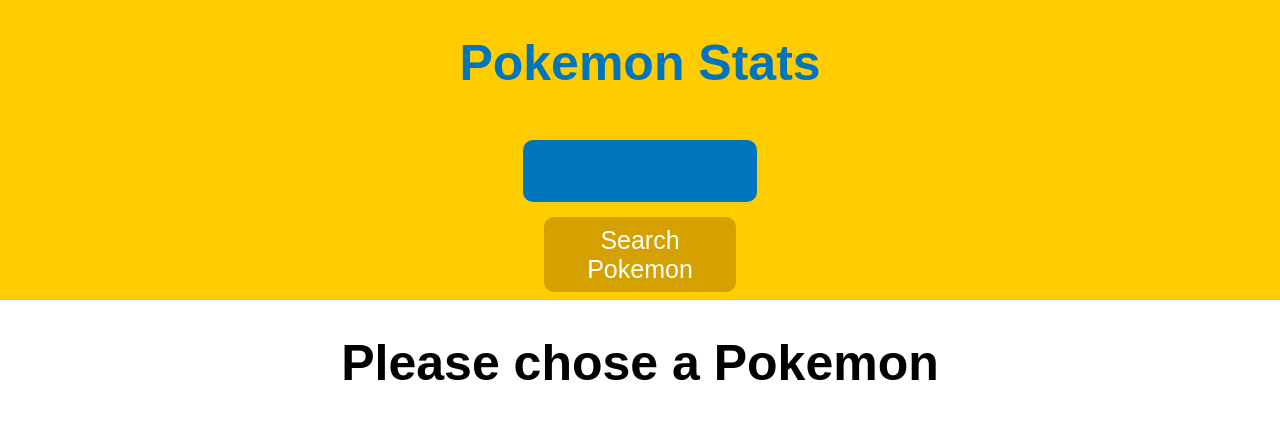
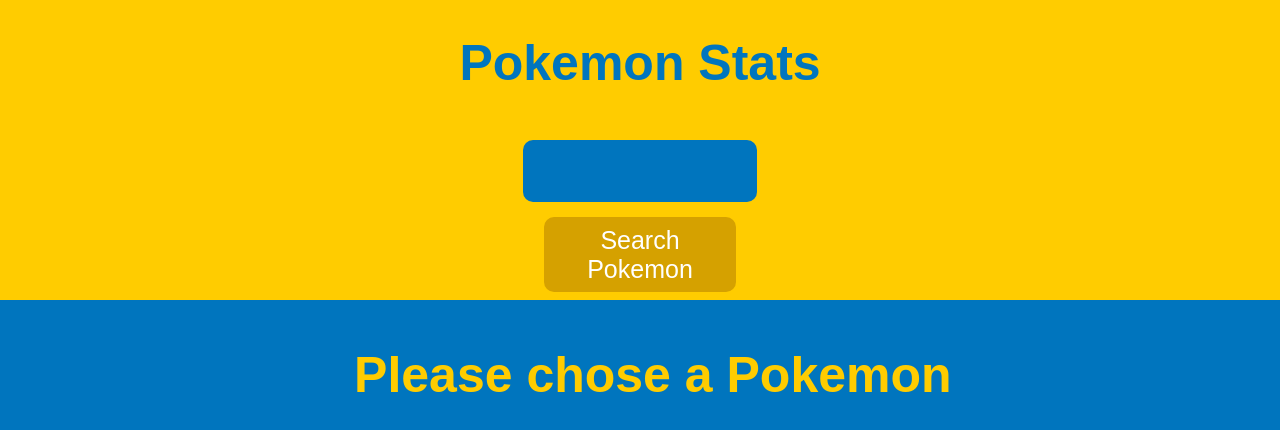
Before and after one commit to CristoforosChoras/pokedex-react-app, a React (Create React App) app: page / in a window 1280 px wide. Shown: the top 430 px of the page. Built offline with nearby package versions, Linux system fonts and the light colour scheme.

Commit message:
pokemon card styling

```diff
--- a/src/App.css
+++ b/src/App.css
@@ -4,6 +4,7 @@ body{
     margin: 0;
     padding: 0;
     box-sizing: border-box;
+    background-color: #0075BE;
 }
 
 .App{
@@ -45,13 +46,26 @@ body{
 .TittleSection button:hover{
     cursor: pointer;
     color: #0075BE;
-    transition: 0.5s ease-in-out;
+    transition: 0.2s ease-in-out;
     border: 4px #0075BE solid ;
 }
 .pokemonCard{
+    width: 100%;
     display: flex;
-    justify-content: center;
-      align-items: center;
+    align-items: center;
     flex-direction: column;
 }
+
+.pokemonCard img{
+    width: 13%;
+    height: 20%;
+    border-radius: 50%;
+    border: #D5A100 25px solid;
+    color: #FFCC00;
+}
+
+.pokemonCard, h3{
+    margin: 1%;
+    color: #FFCC00;
+}
 /* #D5A100 */
--- a/src/App.js
+++ b/src/App.js
@@ -13,12 +13,16 @@ function App() {
         type: "",
     })
     const searchPokemon = () => {
+
         axios.get(`https://pokeapi.co/api/v2/pokemon/${pokemonName}`).then((response) => {
-            setPokemon({
+        setPokemon({
+
                 name: pokemonName,
                 species: response.data.species.name,
                 img: response.data.sprites.front_default,
-                stats: response.data.stats.map((stat) => stat.base_stat),
+                hp: response.data.stats[0].base_stat,
+                attack: response.data.stats[1].base_stat,
+                defense: response.data.stats[2].base_stat,
                 type: response.data.types[0].type.name,
             });
             setPokemonChosen(true)
@@ -37,6 +41,11 @@ function App() {
                 (<>
                 <h1>{pokemon.name}</h1>
                 <img src={pokemon.img}></img>
+                <h3>Species: {pokemon.species}</h3>
+                <h3>Type: {pokemon.type}</h3>
+                <h3>hp: {pokemon.hp}</h3>
+                <h3>Attack: {pokemon.attack}</h3>
+                <h3>Defense: {pokemon.defense}</h3>
                 </>
                 )
             }
```
